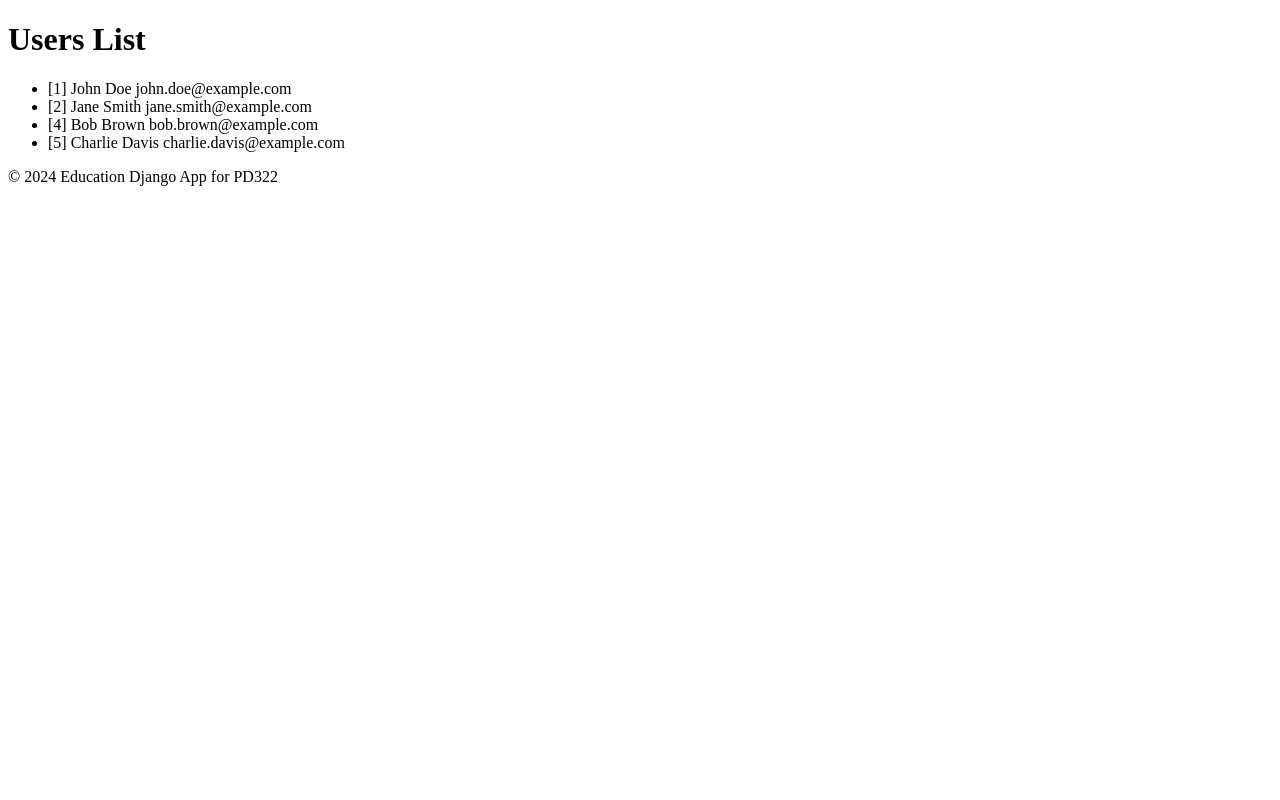
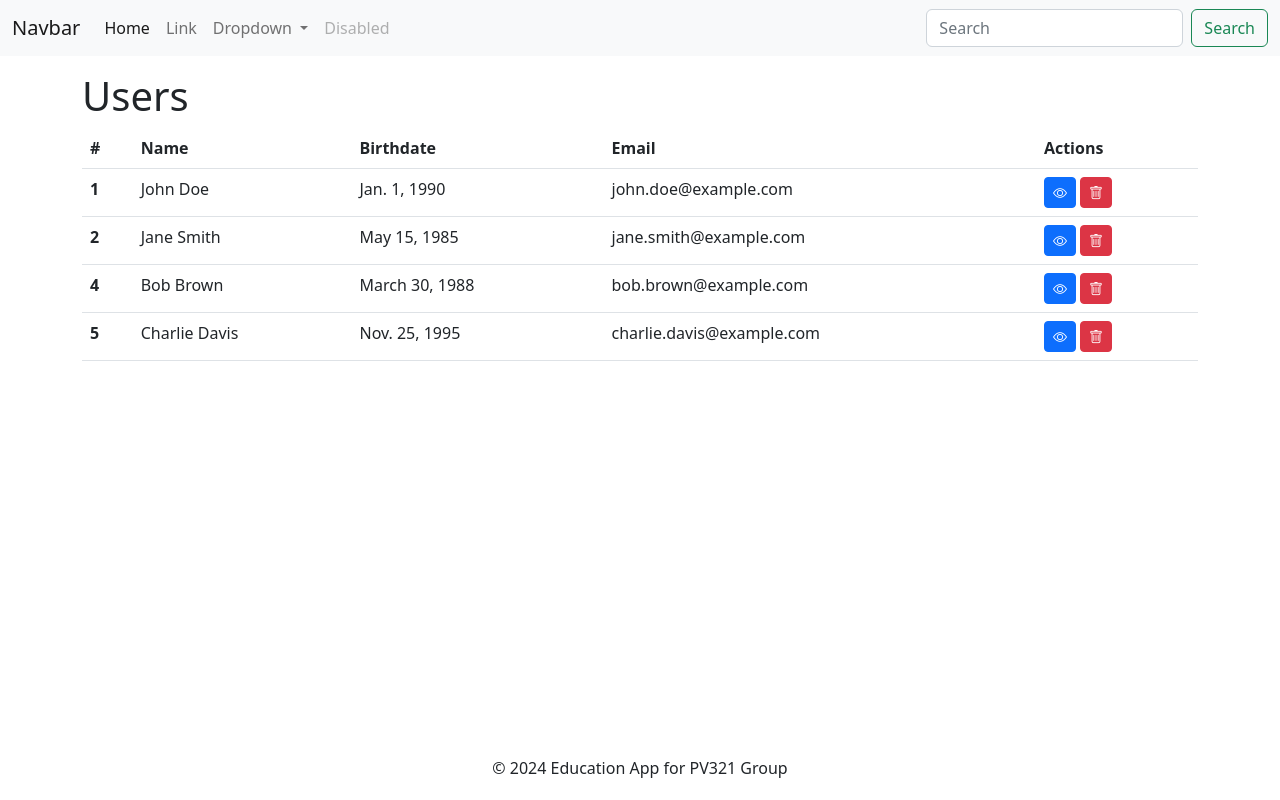
Before and after one commit to vladtymo/First-Django-App-PV321, a Django app: page /users/home/ in a window 1280 px wide. Run offline with Django 5.2, Linux system fonts and the light colour scheme; data comes from the database, SQL or seed files in the repository; both versions use the stored data as it was after the commit.

Commit message:
Add css styling. Implement deleting.

```diff
--- /dev/null
+++ b/users/static/style.css
@@ -0,0 +1,15 @@
+body {
+    /* viewport height */
+    min-height: 100vh;
+    display: flex;
+    flex-direction: column;
+}
+
+body>.container {
+    flex-grow: 1;
+}
+
+footer {
+    text-align: center;
+    padding: 20px;
+}
--- /dev/null
+++ b/users/templates/_layout.html
@@ -0,0 +1,79 @@
+{% load static %}
+
+<!DOCTYPE html>
+<html lang="en">
+
+<head>
+    <meta charset="UTF-8">
+    <meta name="viewport" content="width=device-width, initial-scale=1.0">
+    <title>{% block title %}Title{% endblock %}</title>
+    <link href="https://cdn.jsdelivr.net/npm/bootstrap@5.2.3/dist/css/bootstrap.min.css" rel="stylesheet"
+        integrity="sha384-rbsA2VBKQhggwzxH7pPCaAqO46MgnOM80zW1RWuH61DGLwZJEdK2Kadq2F9CUG65" crossorigin="anonymous">
+    <link rel="stylesheet" href="https://cdn.jsdelivr.net/npm/bootstrap-icons@1.11.3/font/bootstrap-icons.min.css">
+    <link rel="stylesheet" href="{% static 'style.css' %}">
+</head>
+
+<body>
+
+    <nav class="navbar navbar-expand-lg bg-light">
+        <div class="container-fluid">
+            <a class="navbar-brand" href="#">Navbar</a>
+            <button class="navbar-toggler" type="button" data-bs-toggle="collapse"
+                data-bs-target="#navbarSupportedContent" aria-controls="navbarSupportedContent" aria-expanded="false"
+                aria-label="Toggle navigation">
+                <span class="navbar-toggler-icon"></span>
+            </button>
+            <div class="collapse navbar-collapse" id="navbarSupportedContent">
+                <ul class="navbar-nav me-auto mb-2 mb-lg-0">
+                    <li class="nav-item">
+                        <a class="nav-link active" aria-current="page" href="#">Home</a>
+                    </li>
+                    <li class="nav-item">
+                        <a class="nav-link" href="#">Link</a>
+                    </li>
+                    <li class="nav-item dropdown">
+                        <a class="nav-link dropdown-toggle" href="#" role="button" data-bs-toggle="dropdown"
+                            aria-expanded="false">
+                            Dropdown
+                        </a>
+                        <ul class="dropdown-menu">
+                            <li><a class="dropdown-item" href="#">Action</a></li>
+                            <li><a class="dropdown-item" href="#">Another action</a></li>
+                            <li>
+                                <hr class="dropdown-divider">
+                            </li>
+                            <li><a class="dropdown-item" href="#">Something else here</a></li>
+                        </ul>
+                    </li>
+                    <li class="nav-item">
+                        <a class="nav-link disabled">Disabled</a>
+                    </li>
+                </ul>
+                <form class="d-flex" role="search">
+                    <input class="form-control me-2" type="search" placeholder="Search" aria-label="Search">
+                    <button class="btn btn-outline-success" type="submit">Search</button>
+                </form>
+            </div>
+        </div>
+    </nav>
+
+    <div class="container my-3">
+        <h1>{% block header %}Title{% endblock %}</h1>
+
+        <main>
+            {% block content %}
+            <p>Main Content</p>
+            {% endblock %}
+        </main>
+    </div>
+
+    <footer>
+        <span>&copy; 2024 Education App for PV321 Group</span>
+    </footer>
+
+    <script src="https://cdn.jsdelivr.net/npm/bootstrap@5.2.3/dist/js/bootstrap.bundle.min.js"
+        integrity="sha384-kenU1KFdBIe4zVF0s0G1M5b4hcpxyD9F7jL+jjXkk+Q2h455rYXK/7HAuoJl+0I4"
+        crossorigin="anonymous"></script>
+</body>
+
+</html>
--- a/users/templates/index.html
+++ b/users/templates/index.html
@@ -1,30 +1,32 @@
-<!DOCTYPE html>
-<html lang="en">
+{% extends '_layout.html' %}
 
-<head>
-    <meta charset="UTF-8">
-    <meta name="viewport" content="width=device-width, initial-scale=1.0">
-    <title>{% block title %}My Django App{% endblock %}</title>
+{% block header %}Users{% endblock %}
 
-</head>
+{% block content %}
+<table class="table">
+    <thead>
+        <tr>
+            <th scope="col">#</th>
+            <th scope="col">Name</th>
+            <th scope="col">Birthdate</th>
+            <th scope="col">Email</th>
+            <th scope="col">Actions</th>
+        </tr>
+    </thead>
+    <tbody>
+        {% for user in users %}
+        <tr>
+            <th scope="row">{{user.id}}</th>
+            <td>{{user.name}}</td>
+            <td>{{user.birthdate}}</td>
+            <td>{{user.email}}</td>
+            <td>
+                <a href="/users/details/{{user.id}}" class="btn btn-primary btn-sm"><i class="bi bi-eye"></i></a>
+                <a href="/users/delete/{{user.id}}" class="btn btn-danger btn-sm"><i class="bi bi-trash"></i></a>
+            </td>
+        </tr>
+        {% endfor %}
+    </tbody>
+</table>
 
-<body>
-    <header>
-        <h1>Users List</h1>
-    </header>
-
-    <main>
-        <!-- {% block content %} -->
-        <ul>
-            {% for user in users %}
-            <li>[{{ user.id }}] {{ user.name }} {{ user.email }}</li>
-            {% endfor %}
-        </ul>
-        <!-- {% endblock %} -->
-    </main>
-    <footer>
-        <p>&copy; 2024 Education Django App for PD322</p>
-    </footer>
-</body>
-
-</html>
+{% endblock %}
--- a/users/urls.py
+++ b/users/urls.py
@@ -4,6 +4,6 @@ from users import views
 
 urlpatterns = [
     path("home/", views.home),
-    path("list/", views.list),
     path("details/<int:id>", views.details),
+    path("delete/<int:id>", views.delete),
 ]
--- a/users/views.py
+++ b/users/views.py
@@ -1,5 +1,5 @@
 from django.http import HttpResponse
-from django.shortcuts import render
+from django.shortcuts import redirect, render
 
 from users.models import User
 
@@ -10,19 +10,19 @@ def home(request):
     return render(request, "index.html", {"users": users})
 
 
-def list(request):
+def details(request, id):
+    user = User.objects.get(id=id)
 
-    html = "<h1>Users</h1>"
-    html += "<ul>"
-    for user in users:
-        html += f"<li>{user['name']}</li>"
-    html += "</ul>"
-
-    return HttpResponse(html)
+    return render(request, "details.html", {"user": user})
 
 
-def details(request, id):
-    return HttpResponse(f"User Details: ID - {id}")
+def delete(request, id):
+    user = User.objects.get(id=id)
+
+    if user is not None:
+        user.delete()
+
+    return redirect("/users/home")
 
 
 def about(request):
```
Also changed, not shown: users/templates/details.html (added, +13 -0 lines), db.sqlite3.
